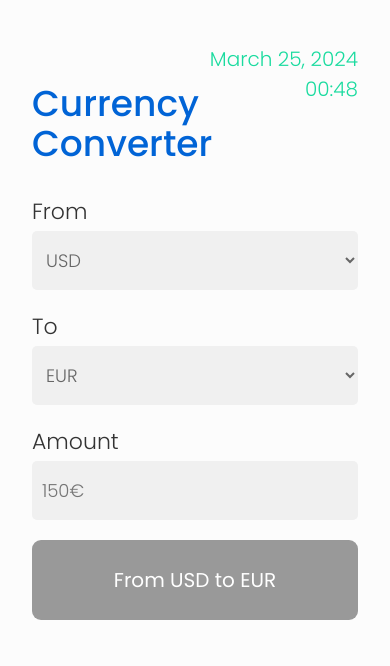
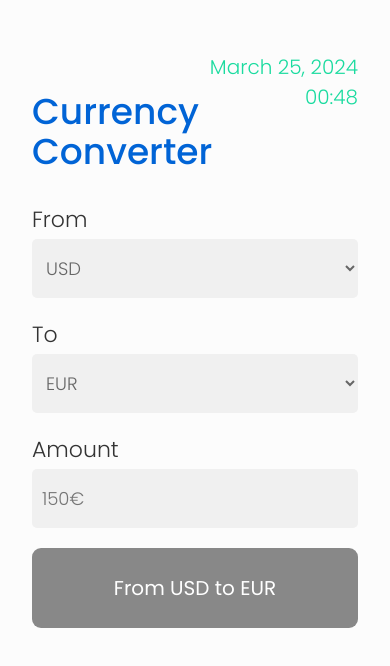
Before and after one commit to aykinsancakli/currency-converter, a React (Create React App) app: page / in a window 390 px wide. Shown: the top 666 px of the page. Built offline with nearby package versions, Linux system fonts and the light colour scheme.

Commit message:
Change result color and form margin

```diff
--- a/src/index.css
+++ b/src/index.css
@@ -119,7 +119,7 @@ body {
 }
 
 .off {
-  background-color: #999;
+  background-color: #888;
 }
 
 .blue-wrapper {
@@ -219,7 +219,7 @@ body {
   }
 
   .form {
-    margin-top: 1.2rem;
+    margin-top: 2rem;
   }
 
   .heading-primary {
```
